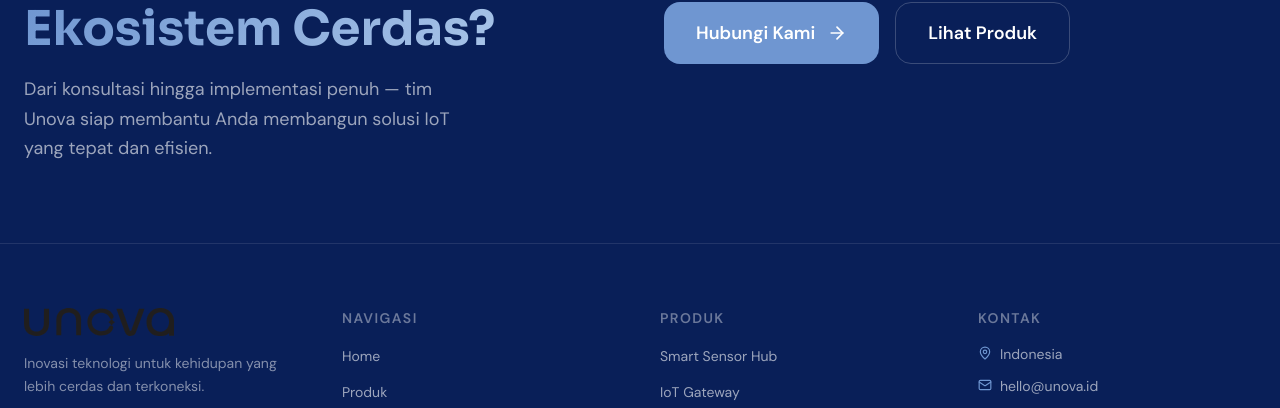
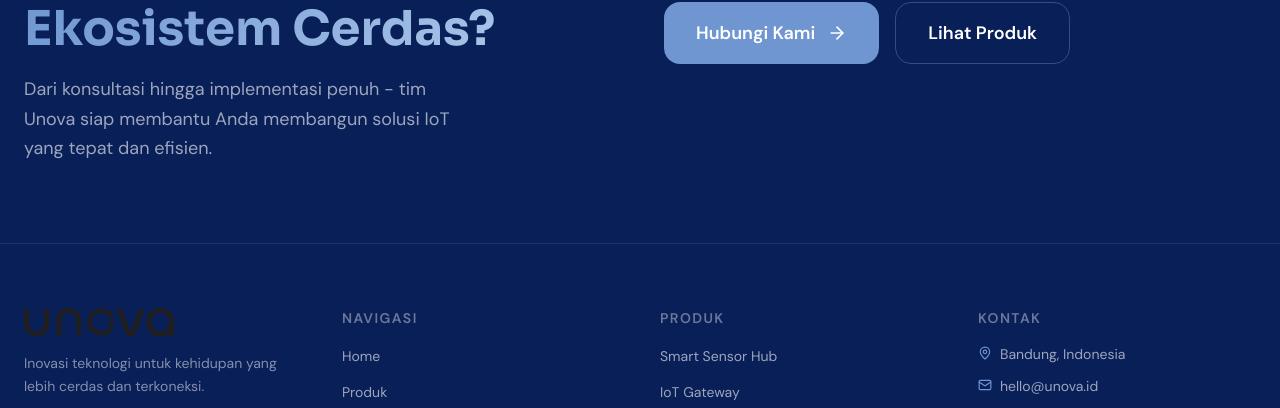
Before and after one commit to ripkie/unovaWebsite, a Next.js app: page / in a window 1280 px wide. Shown: the part 3501-3909 px from the top of the page. Built offline with nearby package versions, Linux system fonts and the light colour scheme.

Commit message:
update fixing kecil

```diff
--- a/src/app/about/page.tsx
+++ b/src/app/about/page.tsx
@@ -145,7 +145,7 @@ export default function AboutPage() {
           </h1>
           <p className="mt-4 text-brand-navy/55 text-lg leading-relaxed max-w-2xl">
             Unova adalah startup home technology Indonesia yang fokus menghadirkan
-            produk keamanan dan kesehatan rumah — terjangkau, andal, dan berdampak
+            produk keamanan dan kesehatan rumah - terjangkau, andal, dan berdampak
             nyata bagi setiap keluarga.
           </p>
         </div>
@@ -169,7 +169,7 @@ export default function AboutPage() {
                   teknologi pencegahannya sudah ada?
                 </p>
                 <p>
-                  Dari pertanyaan itu lahirlah Unova — startup home technology yang fokus
+                  Dari pertanyaan itu lahirlah Unova - startup home technology yang fokus
                   pada dua hal yang paling fundamental:{" "}
                   <strong className="text-brand-navy">keamanan</strong> dan{" "}
                   <strong className="text-brand-navy">kesehatan</strong> di lingkungan rumah.
--- a/src/components/Footer.tsx
+++ b/src/components/Footer.tsx
@@ -18,7 +18,7 @@ export default function Footer() {
               <span className="text-gradient-reverse">Ekosistem Cerdas?</span>
             </h2>
             <p className="mt-4 text-white/60 text-lg leading-relaxed max-w-md">
-              Dari konsultasi hingga implementasi penuh — tim Unova siap membantu Anda
+              Dari konsultasi hingga implementasi penuh - tim Unova siap membantu Anda
               membangun solusi IoT yang tepat dan efisien.
             </p>
           </div>
@@ -124,7 +124,7 @@ export default function Footer() {
           <ul className="space-y-3">
             <li className="flex items-start gap-2 text-white/60 text-sm">
               <MapPin size={14} className="mt-0.5 shrink-0 text-brand-blue" />
-              Indonesia
+              Bandung, Indonesia
             </li>
             <li className="flex items-start gap-2 text-white/60 text-sm">
               <Mail size={14} className="mt-0.5 shrink-0 text-brand-blue" />
```
